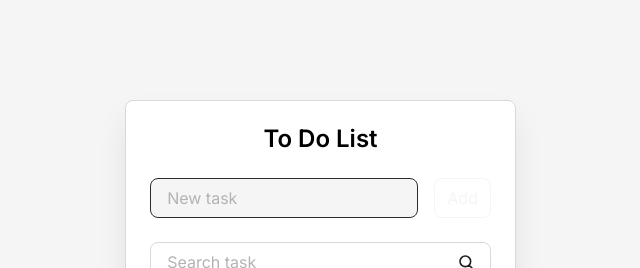
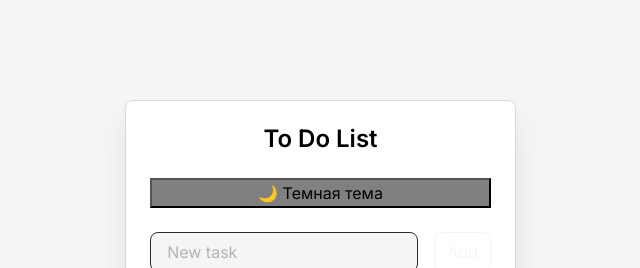
Before and after one commit to Dene1/to-do-list-on-different-state-managers, a React (Vite) app: page / in a window 1280 px wide. Shown: the top 268 px of the page, without its empty margins (312-952 px from the left). Built offline with nearby package versions, Linux system fonts and the light colour scheme; no server answers.

Commit message:
add theme-context

```diff
--- a/package.json
+++ b/package.json
@@ -13,7 +13,8 @@
   "dependencies": {
     "json-server": "^1.0.0-beta.6",
     "react": "^19.1.0",
-    "react-dom": "^19.1.0"
+    "react-dom": "^19.1.0",
+    "zustand": "^5.0.11"
   },
   "devDependencies": {
     "@eslint/js": "^9.30.1",
--- /dev/null
+++ b/src/ThemeContext.jsx
@@ -0,0 +1,15 @@
+import { createContext, useMemo, useState } from "react"
+
+export const ThemeContext = createContext("dark")
+
+const ThemeProvider = ({ children }) => {
+  const [theme, setTheme] = useState("dark");
+
+  const changeTheme = () => setTheme(prevTheme => prevTheme === "dark" ? "light" : "dark")
+
+  const value = useMemo(() => ({ theme, changeTheme }), [theme]);
+
+  return <ThemeContext value={ value }>{ children }</ThemeContext>;
+}
+
+export default ThemeProvider;
--- a/src/components/AddTaskForm.jsx
+++ b/src/components/AddTaskForm.jsx
@@ -1,7 +1,7 @@
 import Field from "./Field";
 import Button from "./Button";
 import { useContext, useState } from "react";
-import { TodosContext, TodosProvider } from "../TodosContext";
+import { TodosContext } from "../TodosContext";
 
 const AddTaskForm = () => {
   const { addTask, searchRef } = useContext(TodosContext);
@@ -12,7 +12,7 @@ const AddTaskForm = () => {
   const isNewTaskTitle = clearNewTaskTitle.length === 0;
 
   function onSubmit(e) {
-    e.preventDefault();
+    e.preventDefault()
 
     if (!isNewTaskTitle) {
       addTask(clearNewTaskTitle);
--- a/src/components/Todo.jsx
+++ b/src/components/Todo.jsx
@@ -5,14 +5,21 @@ import TodoList from "./TodoList";
 import ButtonShow from "./ButtonShow";
 import { TodosContext } from "../TodosContext";
 import { useContext } from "react";
+import { ThemeContext } from "../ThemeContext.jsx"
 
 const Todo = () => {
   const { firstIncompliteTaskRef } = useContext(TodosContext);
+  const { theme, changeTheme } = useContext(ThemeContext);
   const onClickRef = () => firstIncompliteTaskRef.current?.scrollIntoView({ behavior: "smooth" });
 
   return (
     <div className="todo">
       <h1 className="todo__title">To Do List</h1>
+      <button style={ { backgroundColor: theme === "dark" ? "gray" : "white" } }
+              onClick={ changeTheme }
+              className={ ` todo__btn` }>
+        { theme === "dark" ? "🌙 Темная тема" : "☀️ Светлая тема" }
+      </button>
       <AddTaskForm />
       <SearchTaskForm />
       <TodoInfo />
--- a/src/components/TodoItem.jsx
+++ b/src/components/TodoItem.jsx
@@ -11,14 +11,6 @@ const TodoItem = ({ id, title, isDone }) => {
     appearingTaskId,
     disappearingTaskId,
   } = useContext(TodosContext);
-
-  console.log({
-    appearingTaskId,
-    disappearingTaskId,
-    id,
-    isAppearing: appearingTaskId === id,
-    isDisappearing: disappearingTaskId === id,
-  });
 
   return (
     <li
--- a/src/pages/TasksPage.jsx
+++ b/src/pages/TasksPage.jsx
@@ -1,11 +1,14 @@
 import Todo from "../components/Todo"
 import { TodosProvider } from "../TodosContext"
+import ThemeContext from "../ThemeContext.jsx"
 
 const TasksPage = () => {
 
   return (
     <TodosProvider>
-      <Todo />
+      <ThemeContext>
+        <Todo />
+      </ThemeContext>
     </TodosProvider>
   )
 }
```
Also changed, not shown: db.json5, 1 other file (tests, documents, lock files or other folders).
